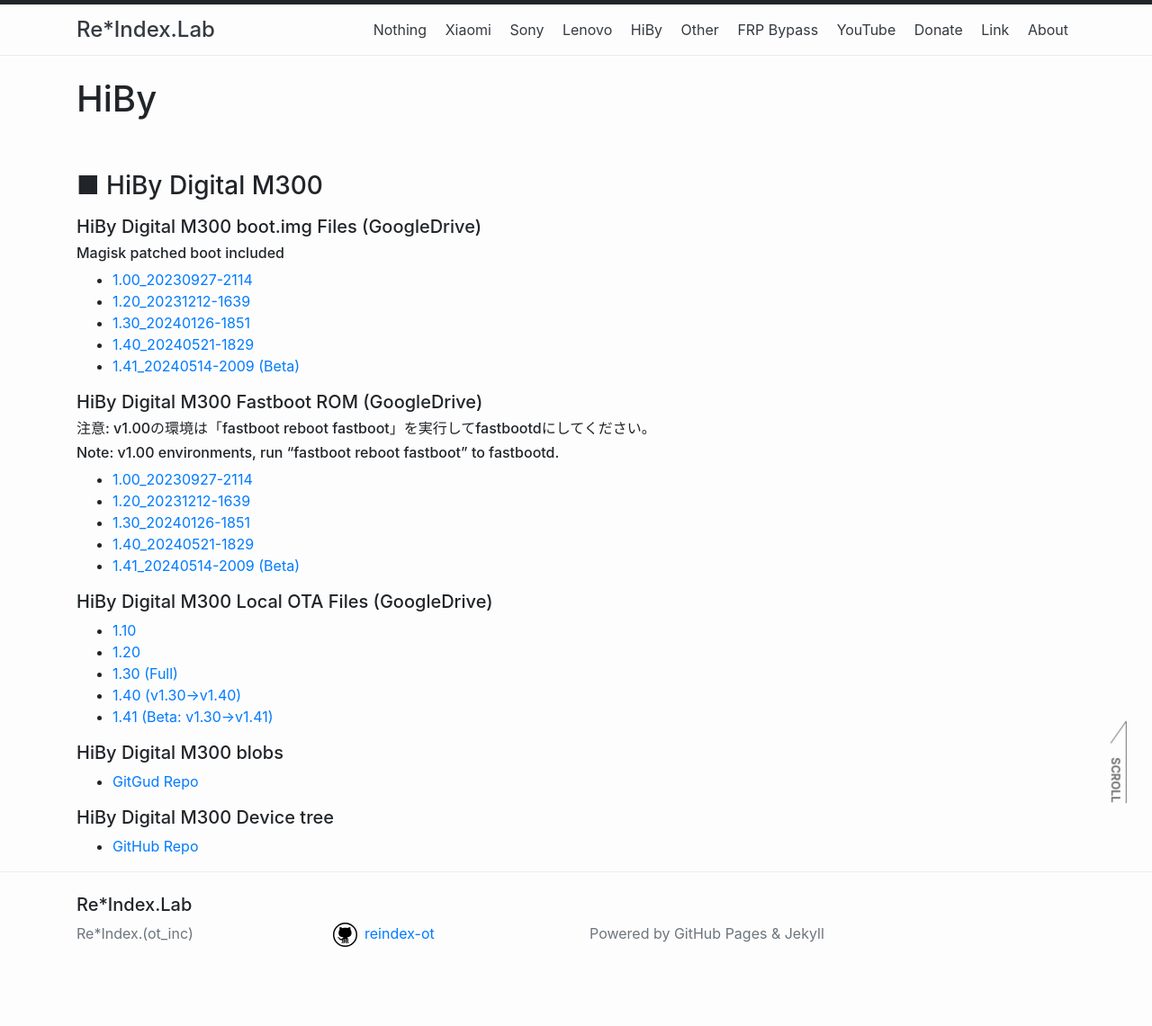
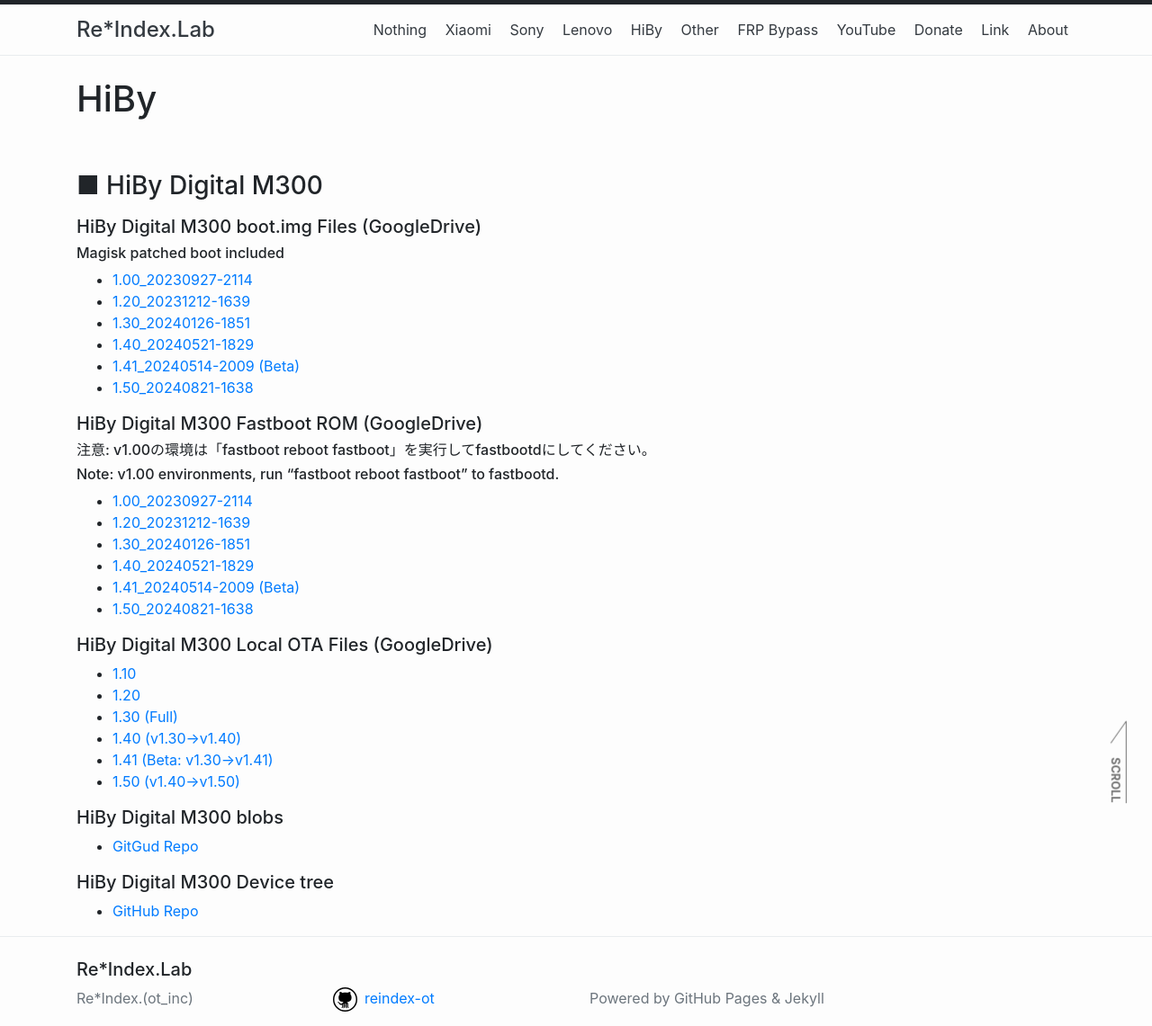
Before and after one commit to reindex-ot/reindex-ot.github.io, a Jekyll site: the page built from hiby.md, in a window 1280 px wide. Shown: the whole page at 90% size. Built offline with Jekyll 4.4.1, drawn with Linux system fonts in a browser that asks for light colours; before the commit the page ends 1069 px from its top, so only the background shows below that.

Commit message:
Add 1.50
Signed-off-by: Re*Index. (ot_inc) <32851879+reindex-ot@users.noreply.github.com>

```diff
--- a/hiby.md
+++ b/hiby.md
@@ -12,6 +12,7 @@ permalink: /hiby/
 - [1.30_20240126-1851](https://drive.google.com/uc?export=download&id=1L0QurUo5cP5Z8luGYCnFNgXG9fcKCxJ3)
 - [1.40_20240521-1829](https://drive.google.com/uc?export=download&id=1P_W0ay1EffweCAcdTxgSAaqcV9M5vbLM)
 - [1.41_20240514-2009 (Beta)](https://drive.google.com/uc?export=download&id=1KBQMUToT4jeYmg1_91URAK8P_cmamJhF)
+- [1.50_20240821-1638](https://drive.google.com/uc?export=download&id=1nF_2YvqQwogT9AJSEPa2Fu9VtDNZBEbS)
 
 
 ##### HiBy Digital M300 Fastboot ROM (GoogleDrive)
@@ -22,6 +23,7 @@ permalink: /hiby/
 - [1.30_20240126-1851](https://drive.google.com/uc?export=download&id=1fgp74rAQTD4oubPlEfxVQf_P3cNWpj9E)
 - [1.40_20240521-1829](https://drive.google.com/uc?export=download&id=1WAeP-wZX8RutUuHlfG0V2LMvz4M3wuET)
 - [1.41_20240514-2009 (Beta)](https://drive.google.com/uc?export=download&id=1CmRB_7SpJMsuxnUGlCtVxPySYmnRiizo)
+- [1.50_20240821-1638](https://drive.google.com/uc?export=download&id=18Sg8TWTiYylQGLdFekim1A9EJRpwdk3u)
 
 
 ##### HiBy Digital M300 Local OTA Files (GoogleDrive)
@@ -30,6 +32,7 @@ permalink: /hiby/
 - [1.30 (Full)](https://drive.google.com/uc?export=download&id=1MBnpt6aZpCjMyTn3JwLLACY74Y3VyU7Q)
 - [1.40 (v1.30→v1.40)](https://drive.google.com/uc?export=download&id=1zYB5fpaCTddzBf7souQLZJBRAG-XkHoY)
 - [1.41 (Beta: v1.30→v1.41)](https://drive.google.com/uc?export=download&id=1DtMxwALQa1BwB5f7VA61WZWja37B-5ZW)
+- [1.50 (v1.40→v1.50)](https://drive.google.com/uc?export=download&id=1cS36LJ139J2tyfMsjU_SdoQ4ade0eJUM)
 
 
 ##### HiBy Digital M300 blobs
```
